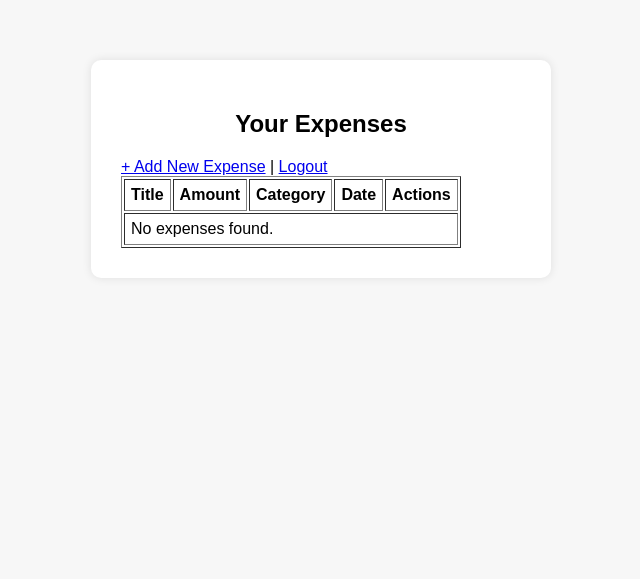
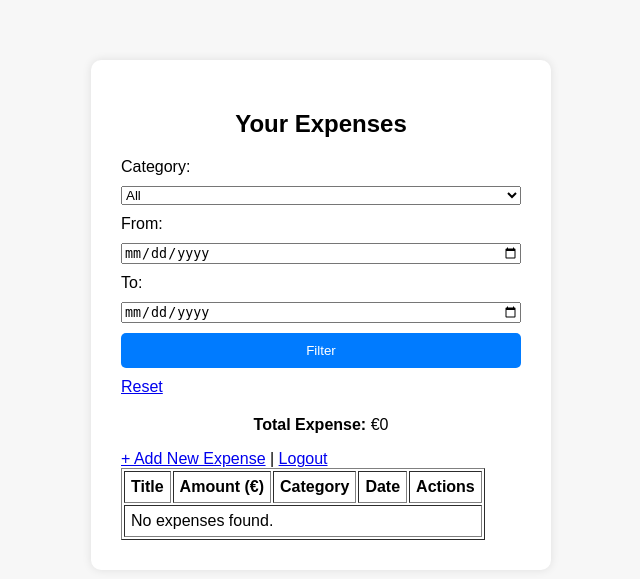
Before and after one commit to pankajrajparajuli/expense_tracker_django-internship-, a Django app: page /expenses/ in a window 1280 px wide. Shown: the top 579 px of the page, without its empty margins (319-959 px from the left). Run offline with Django 5.2, Linux system fonts and the light colour scheme; the visitor is signed in with stand-in values (Sample User, id 1); data that the repository does not hold is empty.

Commit message:
added filter

```diff
--- a/expenses/templates/expenses/expense_list.html
+++ b/expenses/templates/expenses/expense_list.html
@@ -1,11 +1,33 @@
 {% extends 'base.html' %}
 {% block content %}
 <h2>Your Expenses</h2>
-<a href="{% url 'expense-create' %}">+ Add New Expense</a> | <a href="{% url 'logout' %}">Logout</a>
+
+<form method="get" style="margin-bottom: 20px;">
+  <label>Category:</label>
+  <select name="category">
+    <option value="All" {% if selected_category == "All" %}selected{% endif %}>All</option>
+    {% for key, value in categories %}
+      <option value="{{ key }}" {% if selected_category == key %}selected{% endif %}>{{ value }}</option>
+    {% endfor %}
+  </select>
+
+  <label>From:</label>
+  <input type="date" name="start_date" value="{{ start_date }}">
+  <label>To:</label>
+  <input type="date" name="end_date" value="{{ end_date }}">
+  <button type="submit">Filter</button>
+  <a href="{% url 'expense-list' %}">Reset</a>
+</form>
+
+<p><strong>Total Expense:</strong> €{{ total_amount }}</p>
+
+<a href="{% url 'expense-create' %}">+ Add New Expense</a> |
+<a href="{% url 'logout' %}">Logout</a>
+
 <table border="1" cellpadding="6">
   <tr>
     <th>Title</th>
-    <th>Amount</th>
+    <th>Amount (€)</th>
     <th>Category</th>
     <th>Date</th>
     <th>Actions</th>
--- a/expenses/views.py
+++ b/expenses/views.py
@@ -5,13 +5,37 @@ from django.views.generic import ListView, CreateView, UpdateView, DeleteView
 from django.contrib import messages
 from .models import Expense
 from django.contrib.auth.forms import UserCreationForm
+from django.db.models import Sum
+
 class ExpenseListView(LoginRequiredMixin, ListView):
     model = Expense
     template_name = 'expenses/expense_list.html'
     context_object_name = 'expenses'
 
     def get_queryset(self):
-        return Expense.objects.filter(user=self.request.user)
+        queryset = Expense.objects.filter(user=self.request.user)
+        category = self.request.GET.get('category')
+        start_date = self.request.GET.get('start_date')
+        end_date = self.request.GET.get('end_date')
+
+        if category and category != "All":
+            queryset = queryset.filter(category=category)
+        if start_date:
+            queryset = queryset.filter(date__gte=start_date)
+        if end_date:
+            queryset = queryset.filter(date__lte=end_date)
+        return queryset
+
+    def get_context_data(self, **kwargs):
+        context = super().get_context_data(**kwargs)
+        expenses = self.get_queryset()
+        total = expenses.aggregate(total_amount=Sum('amount'))['total_amount'] or 0
+        context['total_amount'] = total
+        context['categories'] = Expense.CATEGORY_CHOICES
+        context['selected_category'] = self.request.GET.get('category', 'All')
+        context['start_date'] = self.request.GET.get('start_date', '')
+        context['end_date'] = self.request.GET.get('end_date', '')
+        return context
 
 class ExpenseCreateView(LoginRequiredMixin, CreateView):
     model = Expense
```
